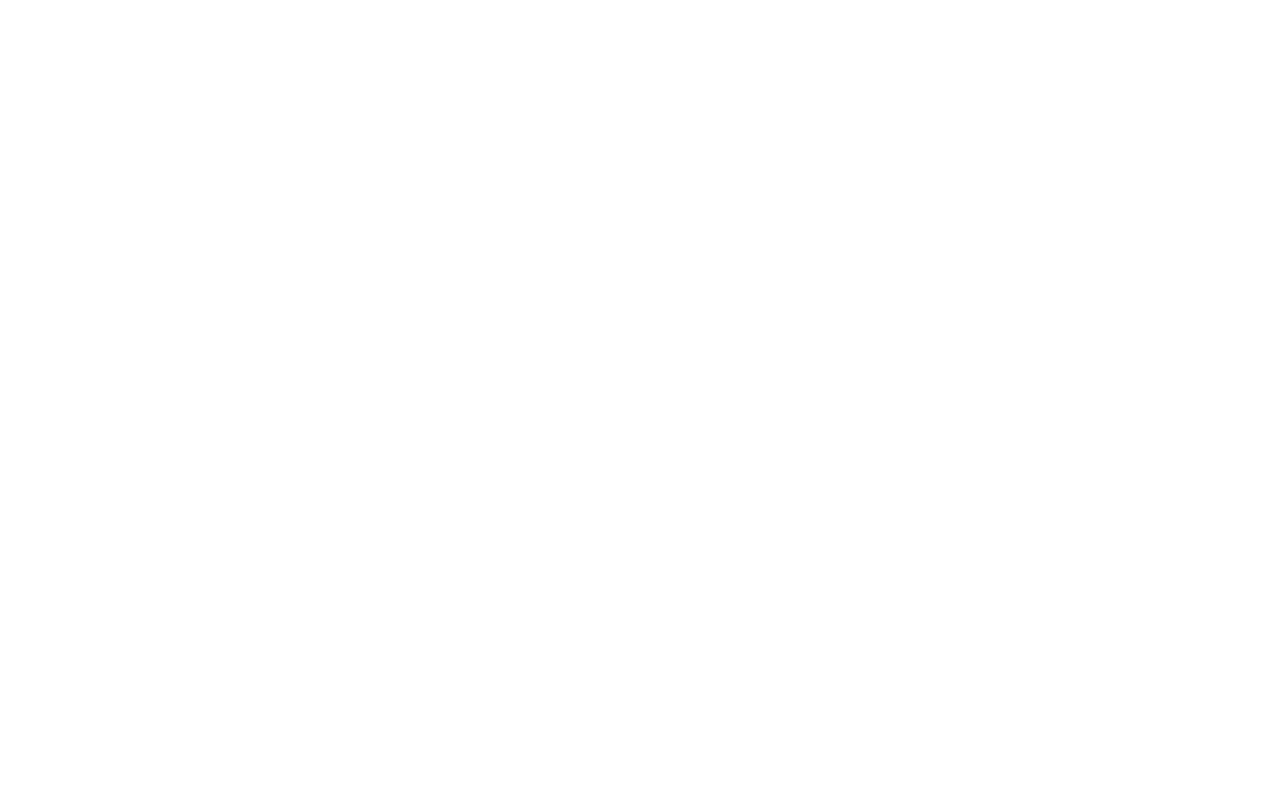
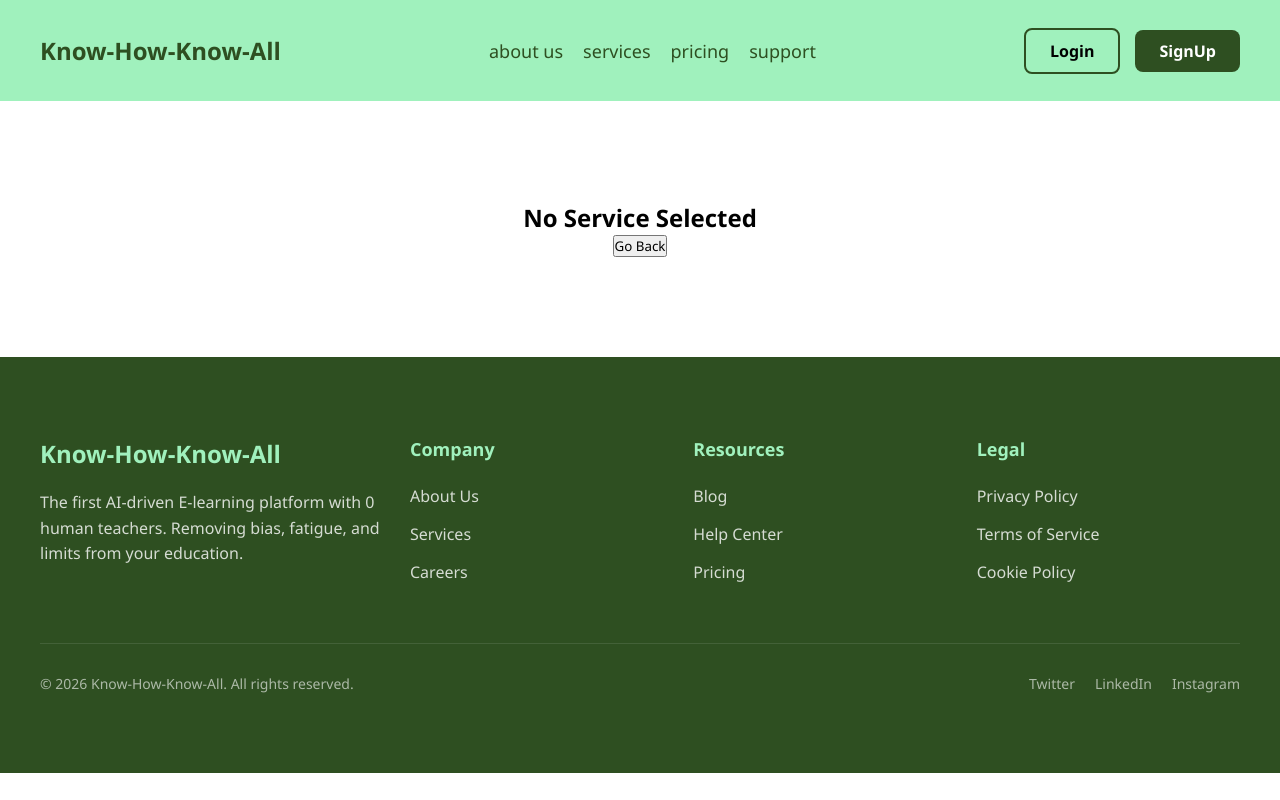
Before and after one commit to SaranshGolash/Know-How-Know-All, a React (Create React App) app in the folder client/: page /explore in a window 1280 px wide. Before the commit this address had no page. Built offline with nearby package versions, Linux system fonts and the light colour scheme.

Commit message:
Created the ExploreMore about course page and add to cart page

```diff
--- /dev/null
+++ b/client/src/components/AddToCart.jsx
@@ -0,0 +1,107 @@
+import React from "react";
+import { useLocation, Link } from "react-router-dom";
+
+function AddToCart() {
+  const location = useLocation();
+  // Get the item passed from ExploreMore, if available
+  const newItem = location.state?.item;
+
+  const styles = {
+    container: {
+      maxWidth: "800px",
+      margin: "0 auto",
+      padding: "80px 20px",
+      minHeight: "60vh",
+    },
+    title: {
+      fontSize: "32px",
+      color: "#2E4F21",
+      marginBottom: "30px",
+      borderBottom: "1px solid #ddd",
+      paddingBottom: "20px",
+    },
+    cartItem: {
+      display: "flex",
+      justifyContent: "space-between",
+      alignItems: "center",
+      background: "#fff",
+      padding: "20px",
+      borderRadius: "12px",
+      boxShadow: "0 4px 15px rgba(0,0,0,0.05)",
+      marginBottom: "20px",
+      borderLeft: "5px solid #2E4F21",
+    },
+    itemName: {
+      fontSize: "20px",
+      fontWeight: "700",
+      color: "#333",
+    },
+    itemPrice: {
+      fontSize: "18px",
+      fontWeight: "600",
+      color: "#2E4F21",
+    },
+    emptyState: {
+      textAlign: "center",
+      color: "#666",
+      marginTop: "50px",
+    },
+    checkoutBtn: {
+      background: "#2E4F21",
+      color: "#fff",
+      padding: "15px 40px",
+      border: "none",
+      borderRadius: "8px",
+      fontSize: "18px",
+      cursor: "pointer",
+      marginTop: "20px",
+      float: "right",
+    },
+    link: {
+      color: "#2E4F21",
+      textDecoration: "underline",
+      cursor: "pointer",
+    },
+  };
+
+  return (
+    <div style={styles.container}>
+      <h1 style={styles.title}>Your Shopping Cart</h1>
+
+      {newItem ? (
+        <>
+          <div style={styles.cartItem}>
+            <div>
+              <div style={styles.itemName}>{newItem.title}</div>
+              <span style={{ color: "#666" }}>{newItem.description}</span>
+            </div>
+            <div style={styles.itemPrice}>$49.99</div>
+          </div>
+
+          {/* Subtotal Area */}
+          <div style={{ textAlign: "right", marginTop: "40px" }}>
+            <div style={{ fontSize: "24px", fontWeight: "bold" }}>
+              Total: $49.99
+            </div>
+            <button
+              style={styles.checkoutBtn}
+              onClick={() => alert("Proceeding to Checkout...")}
+            >
+              Checkout
+            </button>
+          </div>
+        </>
+      ) : (
+        <div style={styles.emptyState}>
+          <h3>Your cart is empty</h3>
+          <p>Looks like you haven't added any courses yet.</p>
+          <Link to="/services" style={styles.link}>
+            Browse Services
+          </Link>
+        </div>
+      )}
+    </div>
+  );
+}
+
+export default AddToCart;
--- a/client/src/components/App.jsx
+++ b/client/src/components/App.jsx
@@ -4,6 +4,8 @@
 import Footer from "./Footer";
 import HeroSection from "./HeroSection";
 import Services from "./Services";
+import ExploreMore from "./ExploreMore";
+import AddToCart from "./AddToCart";
 import Testimonial from "./Testimonial";
 import HiringCompanies from "./HiringCompanies";
 import About from "./About";
@@ -43,6 +45,8 @@
                 }
               />
               <Route path="/services" element={<Services />} />
+              <Route path="/explore" element={<ExploreMore />} />
+              <Route path="/cart" element={<AddToCart />} />
               <Route path="/about" element={<About />} />
               <Route path="/pricing" element={<Pricing />} />
             </Route>
--- a/client/src/components/ExploreMore.jsx
+++ b/client/src/components/ExploreMore.jsx
@@ -1,10 +1,169 @@
-import react from "react";
+import React, { useState } from "react";
+import { useLocation, useNavigate } from "react-router-dom";
 
 function ExploreMore() {
+  const location = useLocation();
+  const navigate = useNavigate();
+
+  // Retrieve data passed from the previous page
+  const service = location.state;
+
+  // Handle case where user accesses page directly via URL (no data)
+  if (!service) {
+    return (
+      <div style={{ padding: 100, textAlign: "center" }}>
+        <h2>No Service Selected</h2>
+        <button onClick={() => navigate("/services")}>Go Back</button>
+      </div>
+    );
+  }
+
+  const styles = {
+    container: {
+      maxWidth: "1000px",
+      margin: "0 auto",
+      padding: "80px 20px",
+      display: "flex",
+      flexDirection: "column",
+      gap: "40px",
+    },
+    header: {
+      textAlign: "center",
+      background: "#f0fdf4",
+      padding: "60px",
+      borderRadius: "24px",
+      border: "1px solid #a0f1bd",
+    },
+    title: {
+      fontSize: "42px",
+      color: "#2E4F21",
+      marginBottom: "16px",
+    },
+    desc: {
+      fontSize: "20px",
+      color: "#555",
+      maxWidth: "700px",
+      margin: "0 auto",
+    },
+    contentSection: {
+      display: "flex",
+      gap: "40px",
+      flexWrap: "wrap",
+    },
+    details: {
+      flex: 2,
+    },
+    sidebar: {
+      flex: 1,
+      background: "#fff",
+      padding: "30px",
+      borderRadius: "16px",
+      boxShadow: "0 10px 40px rgba(0,0,0,0.08)",
+      height: "fit-content",
+      display: "flex",
+      flexDirection: "column",
+      gap: "15px",
+    },
+    price: {
+      fontSize: "32px",
+      fontWeight: "800",
+      color: "#2E4F21",
+    },
+    btnBuy: {
+      padding: "16px",
+      backgroundColor: "#2E4F21",
+      color: "#fff",
+      border: "none",
+      borderRadius: "8px",
+      fontSize: "16px",
+      fontWeight: "600",
+      cursor: "pointer",
+      width: "100%",
+    },
+    btnAdd: {
+      padding: "16px",
+      backgroundColor: "#fff",
+      color: "#2E4F21",
+      border: "2px solid #2E4F21",
+      borderRadius: "8px",
+      fontSize: "16px",
+      fontWeight: "600",
+      cursor: "pointer",
+      width: "100%",
+    },
+    h3: {
+      color: "#2E4F21",
+      borderBottom: "2px solid #a0f1bd",
+      paddingBottom: "10px",
+      marginBottom: "20px",
+    },
+    p: {
+      lineHeight: "1.8",
+      color: "#444",
+      marginBottom: "20px",
+    },
+  };
+
+  const handleAddToCart = () => {
+    // Navigate to the Cart page and pass this service
+    navigate("/cart", { state: { item: service } });
+  };
+
   return (
-    <div className="heading">
-      <h2>{title}</h2>
-      <span>{desc}</span>
+    <div style={styles.container}>
+      {/* Header Section */}
+      <div style={styles.header}>
+        <h1 style={styles.title}>{service.title}</h1>
+        <p style={styles.desc}>{service.description}</p>
+      </div>
+
+      <div style={styles.contentSection}>
+        {/* Left Side: Course Details */}
+        <div style={styles.details}>
+          <h3 style={styles.h3}>About this Course</h3>
+          <p style={styles.p}>
+            Master the art of {service.title} with our AI-driven curriculum.
+            This comprehensive module covers everything from foundational
+            theories to advanced practical applications.
+          </p>
+
+          <h3 style={styles.h3}>What you will learn</h3>
+          <ul style={{ lineHeight: "2", color: "#555" }}>
+            <li>In-depth analysis of {service.title} concepts.</li>
+            <li>Real-world projects and case studies.</li>
+            <li>AI-graded assignments with instant feedback.</li>
+            <li>Industry-standard tools and frameworks.</li>
+          </ul>
+        </div>
+
+        {/* Right Side: Buy/Add Buttons */}
+        <div style={styles.sidebar}>
+          <span style={{ fontSize: "14px", color: "#888" }}>Total Price</span>
+          <div style={styles.price}>$49.99</div>
+
+          <button
+            style={styles.btnBuy}
+            onClick={() => alert("Redirecting to Payment Gateway...")}
+          >
+            Buy Now
+          </button>
+
+          <button style={styles.btnAdd} onClick={handleAddToCart}>
+            Add to Cart
+          </button>
+
+          <span
+            style={{
+              fontSize: "12px",
+              color: "#666",
+              textAlign: "center",
+              marginTop: "10px",
+            }}
+          >
+            30-Day Money-Back Guarantee
+          </span>
+        </div>
+      </div>
     </div>
   );
 }
--- a/client/src/components/ServiceCardContext.jsx
+++ b/client/src/components/ServiceCardContext.jsx
@@ -1,8 +1,10 @@
 import React, { useState } from "react";
+import { Link } from "react-router-dom";
 
 function ServiceCardContext({ img, title, description, buttonText }) {
   const [isCardHover, setIsCardHover] = useState(false);
   const [isBtnHover, setIsBtnHover] = useState(false);
+  const serviceData = { title, description, img };
 
   const cardStyles = {
     container: {
@@ -60,6 +62,7 @@
       <img src={img} alt={title} style={cardStyles.img} />
       <h3 style={cardStyles.h3}>{title}</h3>
       <span style={cardStyles.span}>{description}</span>
+      <Link to="/explore" state={serviceData}>
         <button
           style={cardStyles.button}
           onMouseEnter={() => setIsBtnHover(true)}
@@ -67,6 +70,7 @@
         >
           {buttonText}
         </button>
+      </Link>
     </div>
   );
 }
```
Lines whose indentation alone changed are shown as unchanged.
